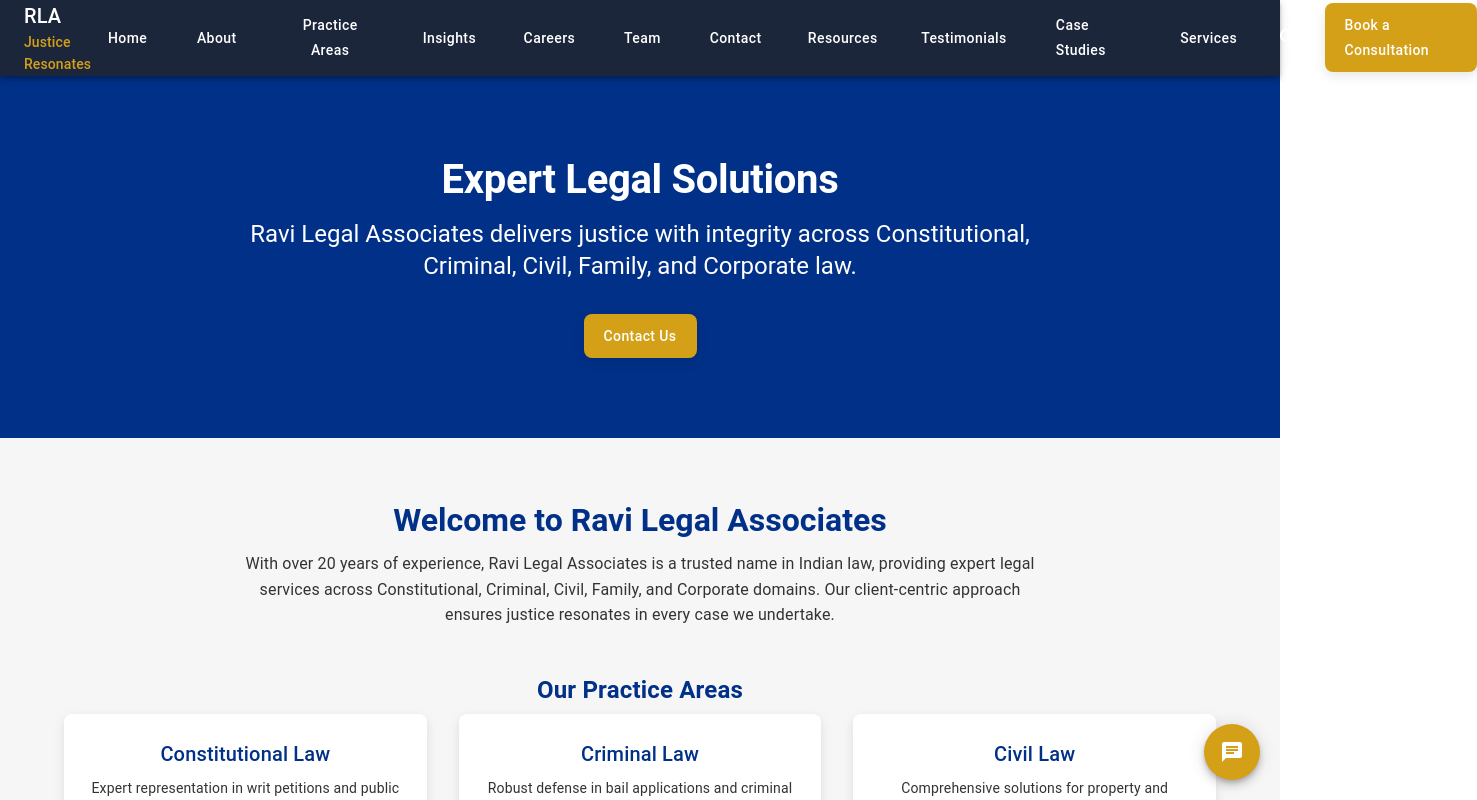
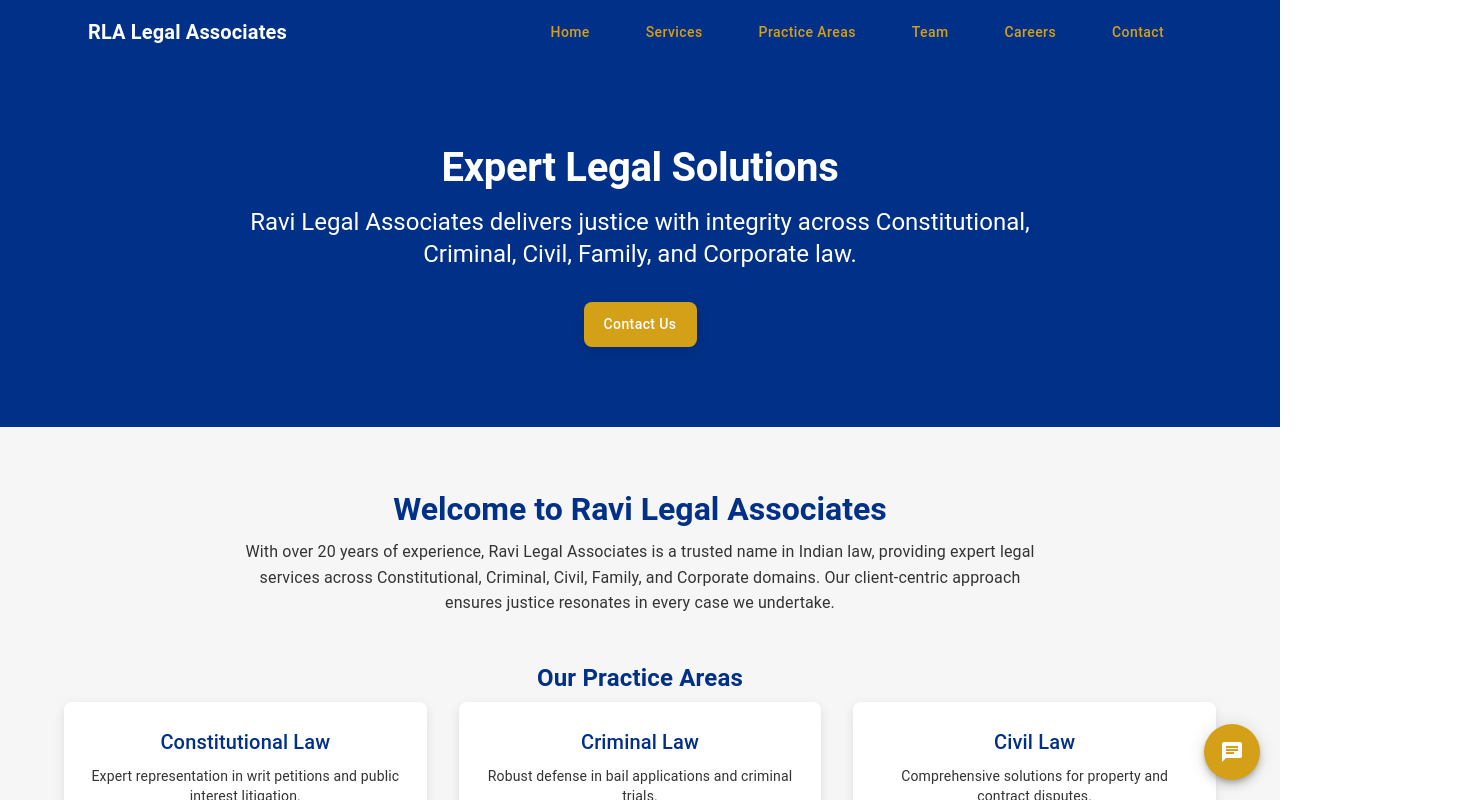
Before and after one commit to Mskumar224/RLA, a React (Create React App) app in the folder client/: page / in a window 1280 px wide. Shown: the top 800 px of the page, 1477 px wide, since content can reach past the window. Built offline with nearby package versions, Linux system fonts and the light colour scheme.

Commit message:
fix for contact

```diff
--- a/client/src/components/Header.js
+++ b/client/src/components/Header.js
@@ -1,144 +1,107 @@
-import React, { useState } from 'react';
-import {
-  AppBar,
-  Toolbar,
-  Typography,
-  Button,
-  Box,
-  IconButton,
-  Menu,
-  MenuItem,
-  Drawer,
-  List,
-  ListItem,
-  ListItemText,
-} from '@mui/material';
+import React from 'react';
+import { AppBar, Toolbar, Typography, Button, Container } from '@mui/material';
 import { Link } from 'react-router-dom';
-import MenuIcon from '@mui/icons-material/Menu';
-import SearchIcon from '@mui/icons-material/Search';
 
 const Header = () => {
-  const [anchorEl, setAnchorEl] = useState(null);
-  const [mobileOpen, setMobileOpen] = useState(false);
-
-  const handleMenuOpen = (event) => {
-    setAnchorEl(event.currentTarget);
-  };
-
-  const handleMenuClose = () => {
-    setAnchorEl(null);
-  };
-
-  const handleMobileMenuToggle = () => {
-    setMobileOpen(!mobileOpen);
-  };
-
-  const practiceAreas = [
-    { name: 'Constitutional Law', path: '/practice-areas#constitutional' },
-    { name: 'Criminal Law', path: '/practice-areas#criminal' },
-    { name: 'Civil Law', path: '/practice-areas#civil' },
-    { name: 'Family Law', path: '/practice-areas#family' },
-    { name: 'Corporate Law', path: '/practice-areas#corporate' },
-    { name: 'Intellectual Property Law', path: '/practice-areas#ip' },
-  ];
-
-  const insights = [
-    { name: 'Blog', path: '/insights#blog' },
-    { name: 'Legal Updates', path: '/insights#updates' },
-  ];
-
-  const team = [
-    { name: 'Partners', path: '/team#partners' },
-    { name: 'Associates', path: '/team#associates' },
-  ];
-
-  const mobileMenu = (
-    <Drawer anchor="right" open={mobileOpen} onClose={handleMobileMenuToggle}>
-      <List sx={{ width: 250 }}>
-        <ListItem button component={Link} to="/" onClick={handleMobileMenuToggle}>
-          <ListItemText primary="Home" />
-        </ListItem>
-        <ListItem button component={Link} to="/about" onClick={handleMobileMenuToggle}>
-          <ListItemText primary="About" />
-        </ListItem>
-        <ListItem button onClick={handleMenuOpen}>
-          <ListItemText primary="Practice Areas" />
-        </ListItem>
-        <ListItem button component={Link} to="/insights" onClick={handleMobileMenuToggle}>
-          <ListItemText primary="Insights" />
-        </ListItem>
-        <ListItem button component={Link} to="/careers" onClick={handleMobileMenuToggle}>
-          <ListItemText primary="Careers" />
-        </ListItem>
-        <ListItem button component={Link} to="/team" onClick={handleMobileMenuToggle}>
-          <ListItemText primary="Team" />
-        </ListItem>
-        <ListItem button component={Link} to="/contact" onClick={handleMobileMenuToggle}>
-          <ListItemText primary="Contact" />
-        </ListItem>
-        <ListItem button component={Link} to="/resources" onClick={handleMobileMenuToggle}>
-          <ListItemText primary="Resources" />
-        </ListItem>
-        <ListItem button component={Link} to="/testimonials" onClick={handleMobileMenuToggle}>
-          <ListItemText primary="Testimonials" />
-        </ListItem>
-        <ListItem button component={Link} to="/case-studies" onClick={handleMobileMenuToggle}>
-          <ListItemText primary="Case Studies" />
-        </ListItem>
-        <ListItem button component={Link} to="/services" onClick={handleMobileMenuToggle}>
-          <ListItemText primary="Services" />
-        </ListItem>
-      </List>
-    </Drawer>
-  );
-
   return (
-    <AppBar position="sticky" className="sticky-header">
-      <Toolbar>
-        <Box sx={{ flexGrow: 1 }}>
-          <Typography variant="h6" component={Link} to="/" sx={{ textDecoration: 'none', color: 'inherit' }}>
-            RLA
+    <AppBar position="static" sx={{ bgcolor: '#003087' }}>
+      <Container>
+        <Toolbar sx={{ justifyContent: 'space-between' }}>
+          <Typography
+            variant="h6"
+            component={Link}
+            to="/"
+            sx={{
+              color: '#FFFFFF',
+              textDecoration: 'none',
+              fontWeight: 'bold',
+              cursor: 'default',
+            }}
+          >
+            <span style={{ fontWeight: 'bold' }}>RLA</span> Legal Associates
           </Typography>
-          <Typography variant="subtitle2" sx={{ color: 'secondary.main' }}>
-            Justice Resonates
-          </Typography>
-        </Box>
-        <Box sx={{ display: { xs: 'none', md: 'flex' }, gap: 2 }}>
-          <Button color="inherit" component={Link} to="/">Home</Button>
-          <Button color="inherit" component={Link} to="/about">About</Button>
-          <Button color="inherit" onClick={handleMenuOpen}>Practice Areas</Button>
-          <Menu
-            anchorEl={anchorEl}
-            open={Boolean(anchorEl)}
-            onClose={handleMenuClose}
-            className="dropdown-menu"
-          >
-            {practiceAreas.map((area) => (
-              <MenuItem key={area.name} component={Link} to={area.path} onClick={handleMenuClose}>
-                {area.name}
-              </MenuItem>
-            ))}
-          </Menu>
-          <Button color="inherit" component={Link} to="/insights">Insights</Button>
-          <Button color="inherit" component={Link} to="/careers">Careers</Button>
-          <Button color="inherit" component={Link} to="/team">Team</Button>
-          <Button color="inherit" component={Link} to="/contact">Contact</Button>
-          <Button color="inherit" component={Link} to="/resources">Resources</Button>
-          <Button color="inherit" component={Link} to="/testimonials">Testimonials</Button>
-          <Button color="inherit" component={Link} to="/case-studies">Case Studies</Button>
-          <Button color="inherit" component={Link} to="/services">Services</Button>
-          <IconButton color="inherit">
-            <SearchIcon />
-          </IconButton>
-          <Button variant="contained" className="cta-button" component={Link} to="/contact">
-            Book a Consultation
-          </Button>
-        </Box>
-        <IconButton color="inherit" sx={{ display: { xs: 'flex', md: 'none' } }} onClick={handleMobileMenuToggle}>
-          <MenuIcon />
-        </IconButton>
-        {mobileMenu}
-      </Toolbar>
+          <div>
+            <Button
+              color="inherit"
+              component={Link}
+              to="/"
+              sx={{
+                color: '#D4A017',
+                mx: 1,
+                '&:hover': { bgcolor: '#D4A017', color: '#FFFFFF' },
+                cursor: 'pointer',
+              }}
+            >
+              Home
+            </Button>
+            <Button
+              color="inherit"
+              component={Link}
+              to="/services"
+              sx={{
+                color: '#D4A017',
+                mx: 1,
+                '&:hover': { bgcolor: '#D4A017', color: '#FFFFFF' },
+                cursor: 'pointer',
+              }}
+            >
+              Services
+            </Button>
+            <Button
+              color="inherit"
+              component={Link}
+              to="/practice-areas"
+              sx={{
+                color: '#D4A017',
+                mx: 1,
+                '&:hover': { bgcolor: '#D4A017', color: '#FFFFFF' },
+                cursor: 'pointer',
+              }}
+            >
+              Practice Areas
+            </Button>
+            <Button
+              color="inherit"
+              component={Link}
+              to="/team"
+              sx={{
+                color: '#D4A017',
+                mx: 1,
+                '&:hover': { bgcolor: '#D4A017', color: '#FFFFFF' },
+                cursor: 'pointer',
+              }}
+            >
+              Team
+            </Button>
+            <Button
+              color="inherit"
+              component={Link}
+              to="/careers"
+              sx={{
+                color: '#D4A017',
+                mx: 1,
+                '&:hover': { bgcolor: '#D4A017', color: '#FFFFFF' },
+                cursor: 'pointer',
+              }}
+            >
+              Careers
+            </Button>
+            <Button
+              color="inherit"
+              component={Link}
+              to="/contact"
+              sx={{
+                color: '#D4A017',
+                mx: 1,
+                '&:hover': { bgcolor: '#D4A017', color: '#FFFFFF' },
+                cursor: 'pointer',
+              }}
+            >
+              Contact
+            </Button>
+          </div>
+        </Toolbar>
+      </Container>
     </AppBar>
   );
 };
```
Also changed, not shown: 1 other file (tests, documents, lock files or other folders).
